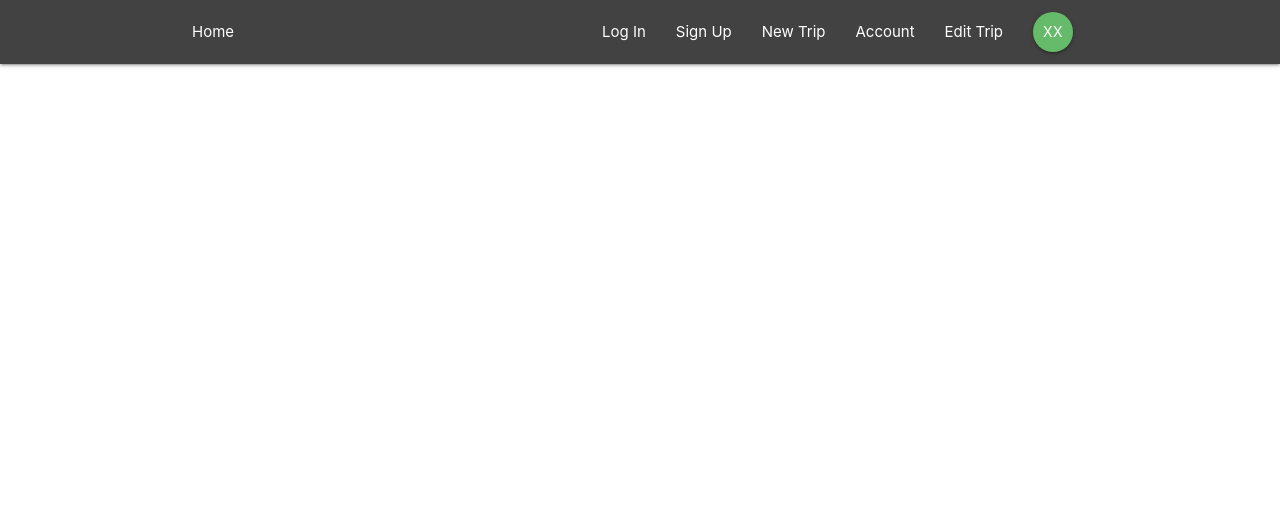
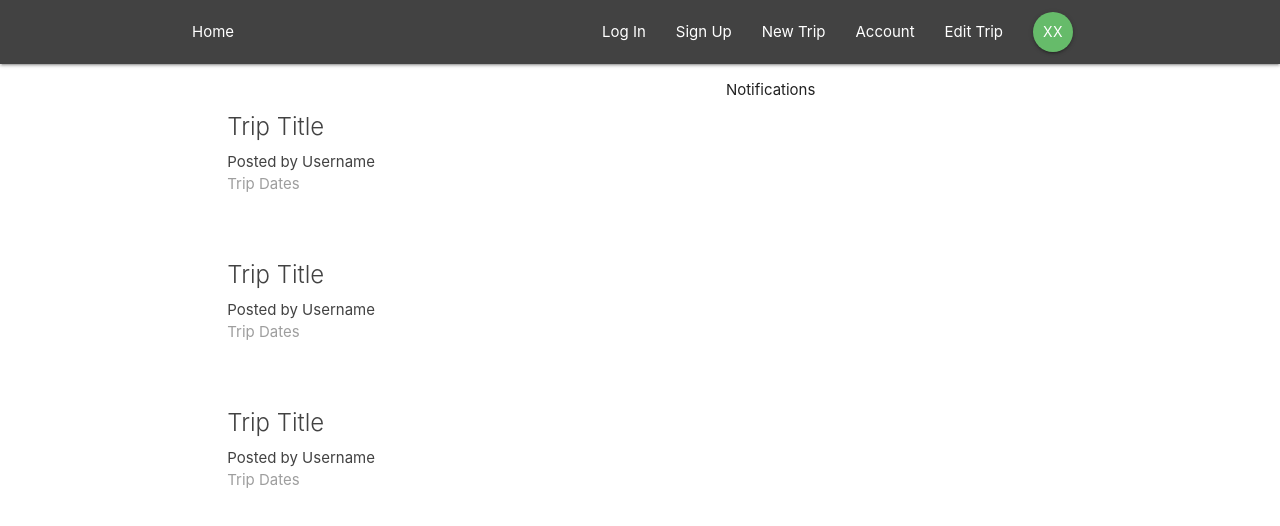
Before and after one commit to lmp2700/travel-app, a React (Create React App) app in the folder travel-frontend/: page / in a window 1280 px wide. Shown: the top 526 px of the page. Built offline with nearby package versions, Linux system fonts and the light colour scheme.

Commit message:
dashboard added

```diff
--- a/travel-frontend/src/App.js
+++ b/travel-frontend/src/App.js
@@ -1,5 +1,6 @@
 import React, { Component } from 'react';
-import { BrowserRouter } from 'react-router-dom';
+import { BrowserRouter, Switch, Route } from 'react-router-dom';
+import Dashboard from './Containers/DashboardContainer/Dashboard'
 import NavBar from './Containers/DashboardContainer/NavContainer'
 
 class App extends Component {
@@ -8,6 +9,9 @@ class App extends Component {
       <BrowserRouter>
         <div className="App">
           <NavBar />
+          <Switch>
+            <Route path="/" component={Dashboard} />
+          </Switch>
         </div>
       </BrowserRouter>
     );
--- /dev/null
+++ b/travel-frontend/src/Containers/DashboardContainer/Dashboard.jsx
@@ -0,0 +1,23 @@
+import React, { Component } from 'react'
+import Notifications from './Notifications'
+import TripsList from '../TripsContainer/TripListContainer'
+
+
+class Dashboard extends Component {
+    render() {
+        return (
+            <div className="dashboard container">
+                <div className="row">
+                    <div className="col sm12 m6">
+                        <TripsList />
+                    </div>
+                    <div className="col sm12 m5 offset-m1">
+                        <Notifications />
+                    </div>
+                </div>
+            </div>
+        )
+    }
+}
+
+export default Dashboard;
--- /dev/null
+++ b/travel-frontend/src/Containers/DashboardContainer/Notifications.jsx
@@ -0,0 +1,11 @@
+import React from 'react'
+
+const Notifications = () => {
+    return (
+        <div>
+            <p>Notifications</p>
+        </div>
+    )
+}
+
+export default Notifications;
--- a/travel-frontend/src/Containers/TripsContainer/TripListContainer.jsx
+++ b/travel-frontend/src/Containers/TripsContainer/TripListContainer.jsx
@@ -0,0 +1,33 @@
+import React, { Component } from 'react'
+
+const TripsList = () => {
+    return (
+        <div className="trips-list section">
+            <div className="card z-depth-0">
+                <div className="card-content grey-text text-darken-3">
+                    <span className="card-title">Trip Title</span>
+                    <p>Posted by Username</p>
+                    <p className="grey-text">Trip Dates</p>
+                </div>
+            </div>
+
+            <div className="card z-depth-0">
+                <div className="card-content grey-text text-darken-3">
+                    <span className="card-title">Trip Title</span>
+                    <p>Posted by Username</p>
+                    <p className="grey-text">Trip Dates</p>
+                </div>
+            </div>
+
+            <div className="card z-depth-0">
+                <div className="card-content grey-text text-darken-3">
+                    <span className="card-title">Trip Title</span>
+                    <p>Posted by Username</p>
+                    <p className="grey-text">Trip Dates</p>
+                </div>
+            </div>
+        </div>
+    )
+}
+
+export default TripsList;
```
Also changed, not shown: travel-frontend/src/Containers/DashboardContainer/NavContainer.jsx (line endings or trailing spaces).
